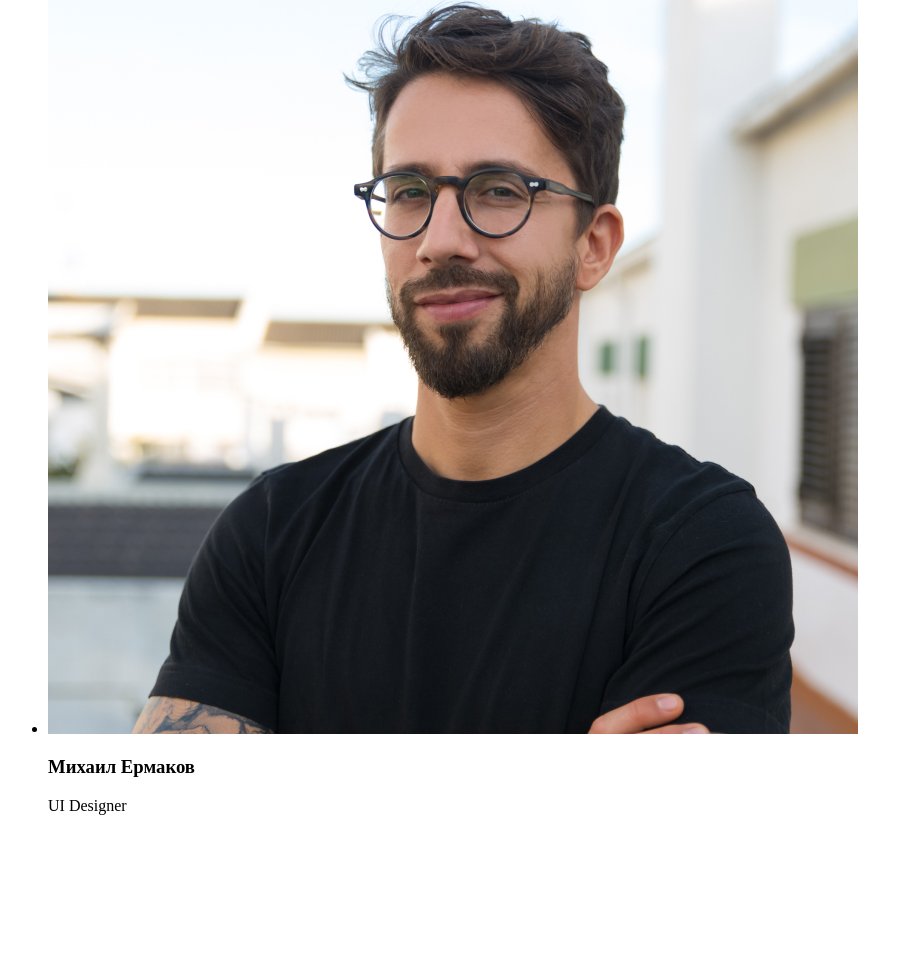
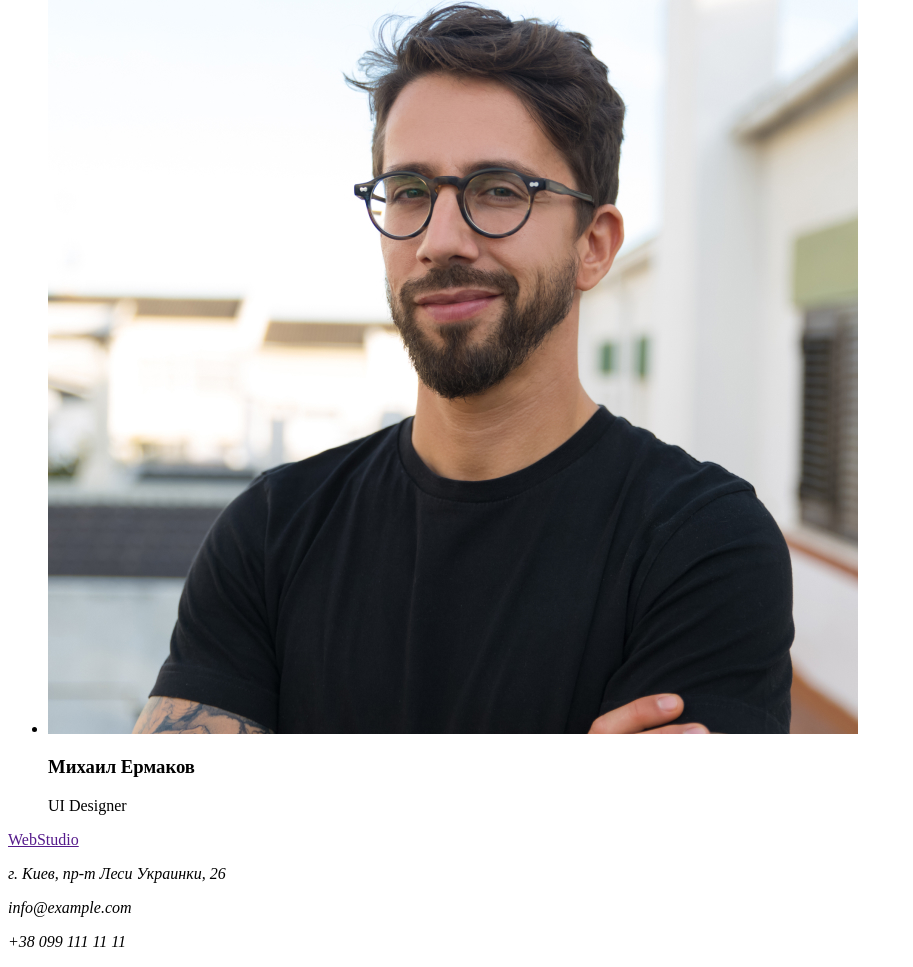
Before and after one commit to vtabashniuk/goit-markup-hw-01, a plain HTML site: page index.html in a window 1280 px wide. Shown: the part 4287-5254 px from the top of the page, without its empty margins (0-913 px from the left). Before the commit the page ends 5118 px from the top, so only its background shows below. Drawn offline with Linux system fonts and the light colour scheme.

Commit message:
Размечает footer

```diff
--- a/index.html
+++ b/index.html
@@ -22,6 +22,7 @@
         </ul>
       </address>
     </header>
+    <main>
       <section>
         <h1>Эффективные решения<br />для вашего бизнеса</h1>
         <button type="button">Заказать услугу</button>
@@ -46,15 +47,15 @@
           <li>
             <h3>Планирование</h3>
             <p>
-            Равным образом консультация с широким активом в значительной степени
-            обуславливает.
+              Равным образом консультация с широким активом в значительной
+              степени обуславливает.
             </p>
           </li>
           <li>
             <h3>Современные технологии</h3>
             <p>
-            Значимость этих проблем настолько очевидна, что реализация плановых
-            заданий.
+              Значимость этих проблем настолько очевидна, что реализация
+              плановых заданий.
             </p>
           </li>
         </ul>
@@ -77,7 +78,10 @@
         <h2>Наша команда</h2>
         <ul>
           <li>
-          <img src="./img/I-Demianenko.jpg" alt="Фотография Игорь Демьяненко" />
+            <img
+              src="./img/I-Demianenko.jpg"
+              alt="Фотография Игорь Демьяненко"
+            />
             <h3>Игорь Демьяненко</h3>
             <p>Product Designer</p>
           </li>
@@ -98,5 +102,14 @@
           </li>
         </ul>
       </section>
+    </main>
+    <footer>
+      <p><a href="">WebStudio</a></p>
+      <address>
+        <p>г. Киев, пр-т Леси Украинки, 26</p>
+        <p>info@example.com</p>
+        <p>+38 099 111 11 11</p>
+      </address>
+    </footer>
   </body>
 </html>
```
Lines whose indentation alone changed are shown as unchanged.
